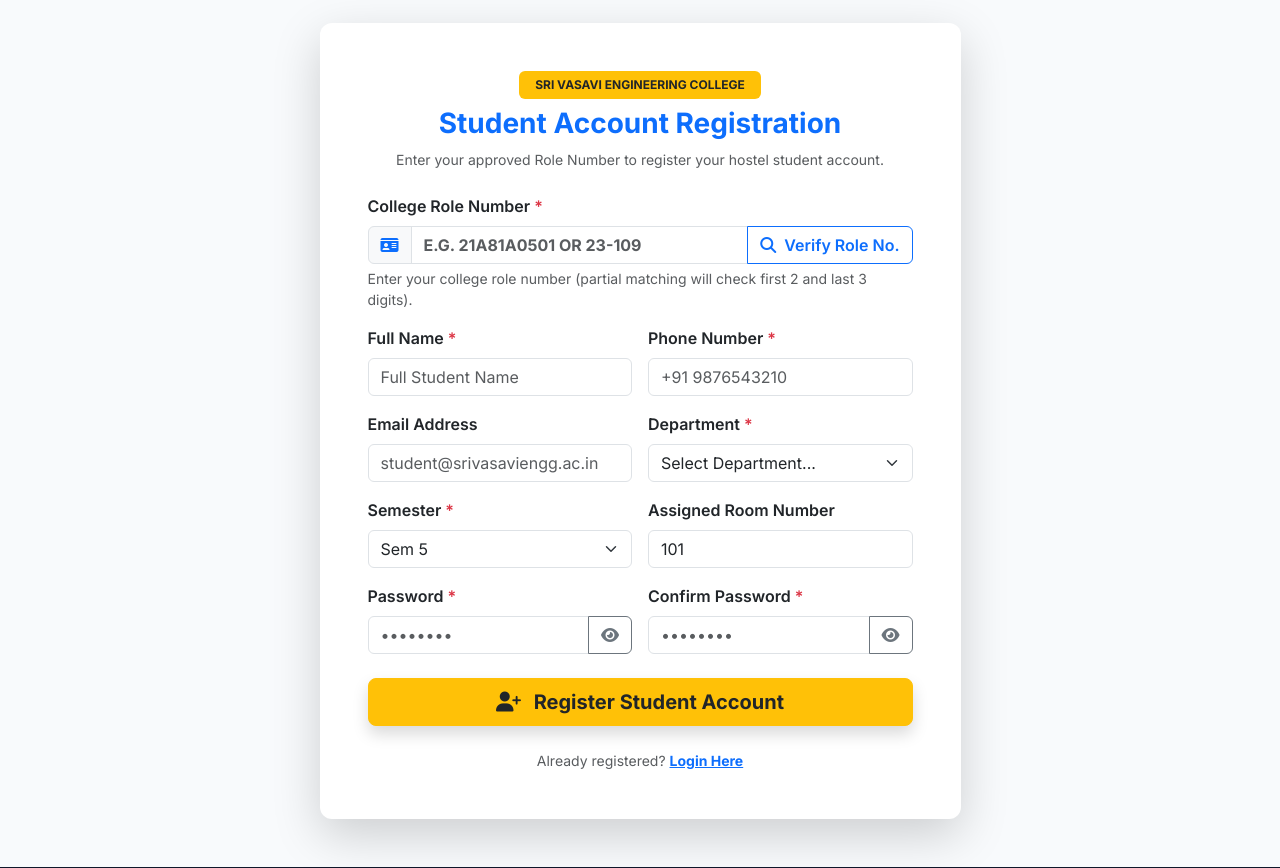
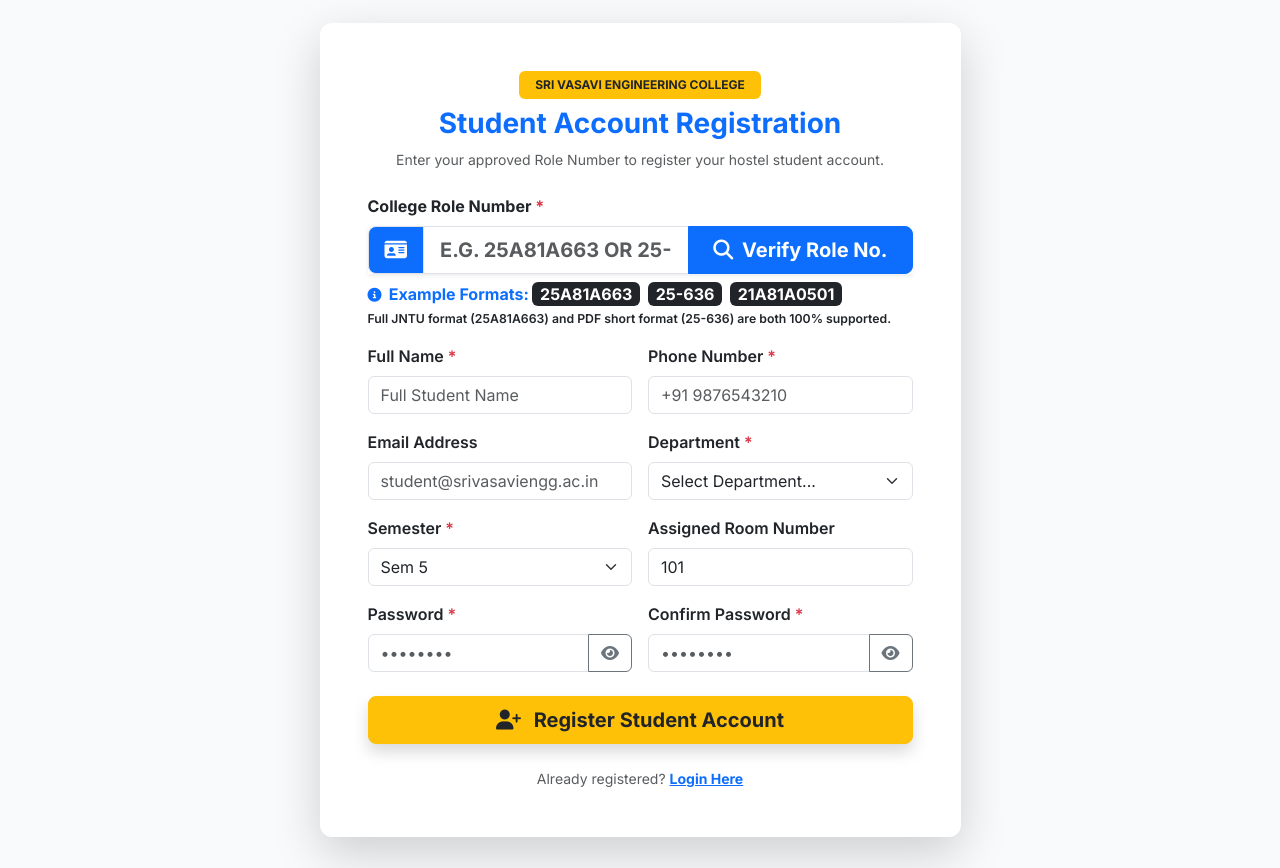
Before and after one commit to SnehaHarshitha/Vasavi-GHS-Hostel, a Flask app: page /auth/register in a window 1280 px wide. Shown: the part 145-1013 px from the top of the page. Run offline with Flask 3, Linux system fonts and the light colour scheme; some libraries are stand-ins or nearby versions.

Commit message:
Enhance register.html role number helper text to bold dark contrast and merge fallback approved students

```diff
--- a/app/models/lms_model.py
+++ b/app/models/lms_model.py
@@ -126,6 +126,13 @@ class LMSModel:
                         pass
                 approved_list = list(db.approved_students.find().sort('roll_number', 1))
 
+            db_rolls = {str(s.get('roll_number', '')).strip().upper() for s in approved_list}
+            for fb_s in FALLBACK_APPROVED_STUDENTS:
+                fb_roll = str(fb_s.get('roll_number', '')).strip().upper()
+                if fb_roll and fb_roll not in db_rolls:
+                    approved_list.append(fb_s)
+                    db_rolls.add(fb_roll)
+
             user_students = list(db.users.find({'role': 'student'}))
             for s in approved_list:
                 if not s.get('is_registered'):
@@ -133,10 +140,11 @@ class LMSModel:
                         if LMSModel.is_matching_student(s, u):
                             s['is_registered'] = True
                             s['registered_user_id'] = str(u['_id'])
-                            try:
-                                db.approved_students.update_one({'_id': s['_id']}, {'$set': {'is_registered': True, 'registered_user_id': str(u['_id'])}})
-                            except Exception:
-                                pass
+                            if '_id' in s and isinstance(s['_id'], ObjectId):
+                                try:
+                                    db.approved_students.update_one({'_id': s['_id']}, {'$set': {'is_registered': True, 'registered_user_id': str(u['_id'])}})
+                                except Exception:
+                                    pass
                             break
             return approved_list if approved_list else list(FALLBACK_APPROVED_STUDENTS)
         except Exception:
--- a/app/templates/auth/register.html
+++ b/app/templates/auth/register.html
@@ -18,13 +18,19 @@
 
             <!-- 1. Role Number Verification Input -->
             <div class="col-12">
-              <label class="form-label fw-semibold">College Role Number <span class="text-danger">*</span></label>
-              <div class="input-group">
-                <span class="input-group-text bg-light"><i class="fa-solid fa-id-card text-primary"></i></span>
-                <input type="text" id="role_number_input" name="role_number" class="form-control text-uppercase fw-bold" placeholder="e.g. 21A81A0501 or 23-109" value="{{ form_data.get('role_number', '') if form_data else '' }}" required>
-                <button type="button" class="btn btn-outline-primary fw-semibold" onclick="verifyRoleNumber()"><i class="fa-solid fa-magnifying-glass me-1"></i> Verify Role No.</button>
+              <label class="form-label fw-bold text-dark fs-6">College Role Number <span class="text-danger">*</span></label>
+              <div class="input-group input-group-lg shadow-sm">
+                <span class="input-group-text bg-primary text-white"><i class="fa-solid fa-id-card"></i></span>
+                <input type="text" id="role_number_input" name="role_number" class="form-control text-uppercase fw-bold fs-5 text-primary" placeholder="e.g. 25A81A663 or 25-636" value="{{ form_data.get('role_number', '') if form_data else '' }}" required>
+                <button type="button" class="btn btn-primary fw-bold px-4" onclick="verifyRoleNumber()"><i class="fa-solid fa-magnifying-glass me-1"></i> Verify Role No.</button>
               </div>
-              <div class="form-text text-muted small">Enter your college role number (partial matching will check first 2 and last 3 digits).</div>
+              <div class="form-text mt-2 text-dark fw-bold">
+                <i class="fa-solid fa-circle-info me-1 text-primary"></i> <span class="text-primary fw-bold fs-6">Example Formats:</span>
+                <span class="badge bg-dark text-white px-2 py-1 me-1 fs-6">25A81A663</span>
+                <span class="badge bg-dark text-white px-2 py-1 me-1 fs-6">25-636</span>
+                <span class="badge bg-dark text-white px-2 py-1 fs-6">21A81A0501</span>
+                <div class="text-dark fw-semibold small mt-1">Full JNTU format (25A81A663) and PDF short format (25-636) are both 100% supported.</div>
+              </div>
             </div>
 
             <!-- Role Number Verification Feedback Alert Box -->
```
